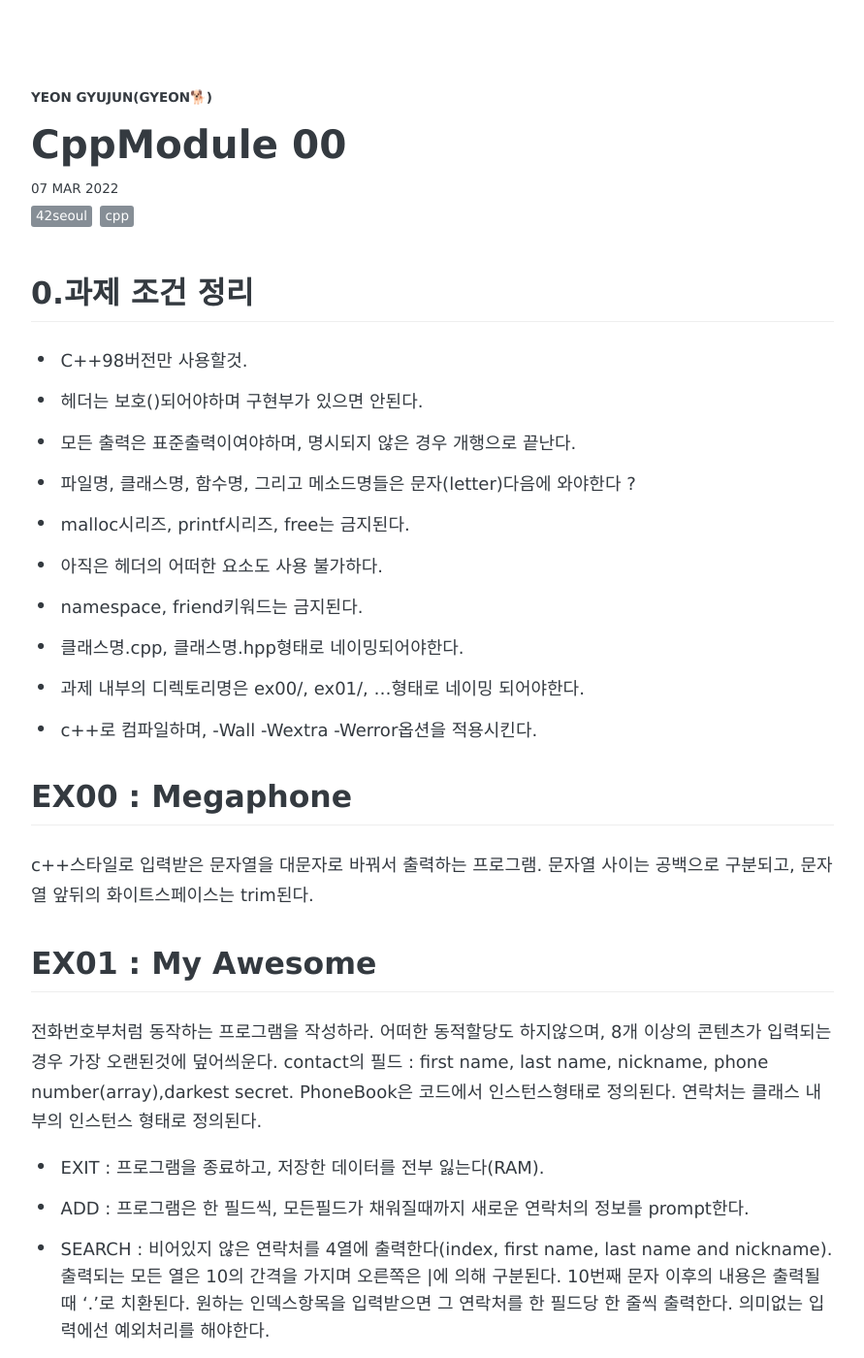
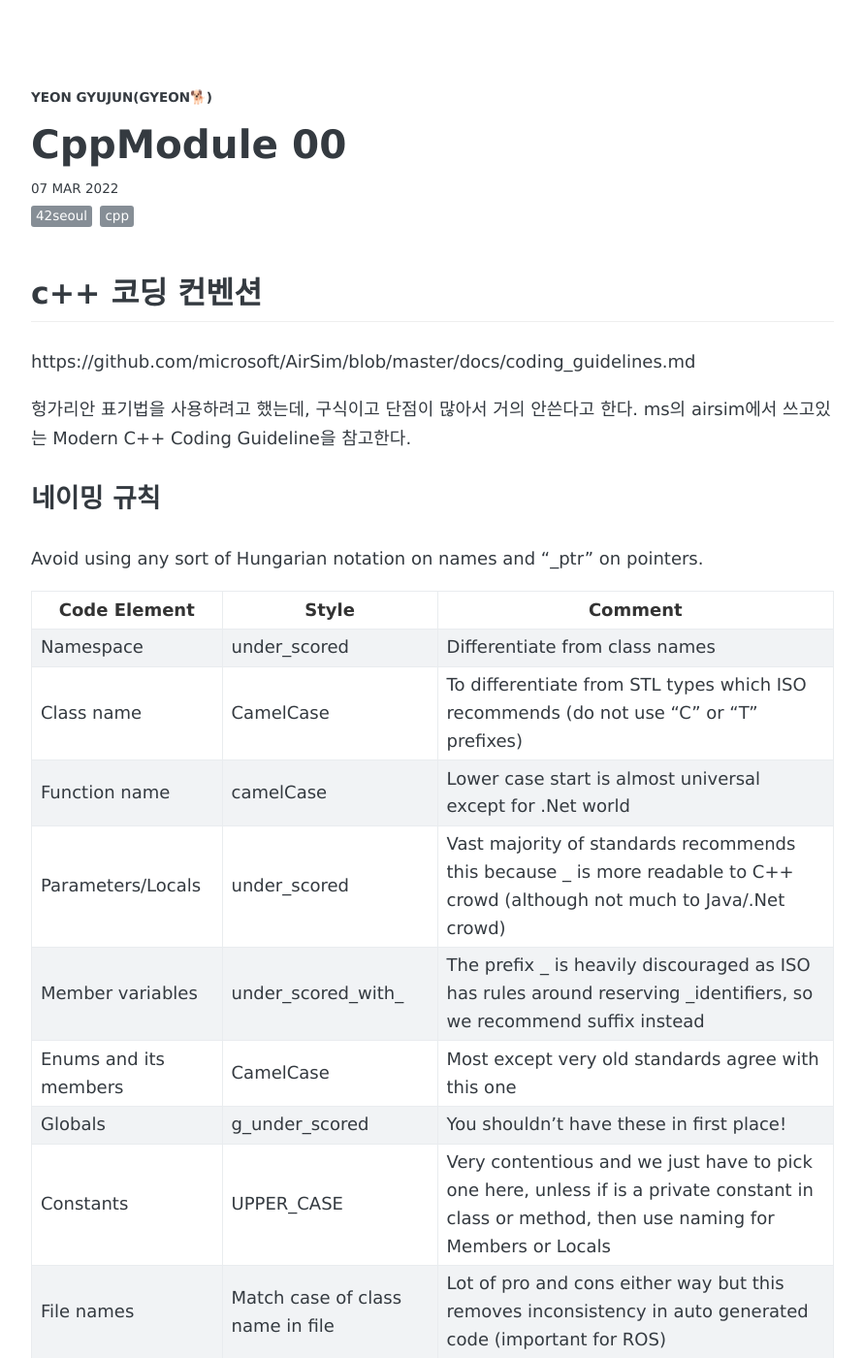
Before and after one commit to gyujun9403/gyujun9403.github.io, a Jekyll site: the page built from _posts/2022-03-07-CppModule00.md, in a window 1280 px wide and 1400 px high. Shown: the whole window at 97% size, without its empty margins (194-1085 px from the left). Built offline with Jekyll 4.4.1, drawn with Linux system fonts in a browser that asks for light colours; some web fonts are replaced; comment, search, counter and statistics services are not loaded; some of the changed text lies outside the part shown.

Commit message:
cpp module

```diff
--- a/_posts/2022-03-07-CppModule00.md
+++ b/_posts/2022-03-07-CppModule00.md
@@ -7,6 +7,26 @@ tags: [42Seoul, cpp]
 comments: true
 share: true
 ---
+## c++ 코딩 컨벤션
+https://github.com/microsoft/AirSim/blob/master/docs/coding_guidelines.md
+
+헝가리안 표기법을 사용하려고 했는데, 구식이고 단점이 많아서 거의 안쓴다고 한다. ms의 airsim에서 쓰고있는 Modern C++ Coding Guideline을 참고한다.
+
+### 네이밍 규칙
+Avoid using any sort of Hungarian notation on names and "_ptr" on pointers.
+
+| **Code Element** | **Style** | **Comment** |
+| --- | --- | --- |
+| Namespace | under\_scored | Differentiate from class names |
+| Class name | CamelCase | To differentiate from STL types which ISO recommends (do not use "C" or "T" prefixes) |
+| Function name | camelCase | Lower case start is almost universal except for .Net world |
+| Parameters/Locals | under\_scored | Vast majority of standards recommends this because \_ is more readable to C++ crowd (although not much to Java/.Net crowd) |
+| Member variables | under\_scored\_with\_ | The prefix \_ is heavily discouraged as ISO has rules around reserving \_identifiers, so we recommend suffix instead |
+| Enums and its members | CamelCase | Most except very old standards agree with this one |
+| Globals | g\_under\_scored | You shouldn't have these in first place! |
+| Constants | UPPER\_CASE | Very contentious and we just have to pick one here, unless if is a private constant in class or method, then use naming for Members or Locals |
+| File names | Match case of class name in file | Lot of pro and cons either way but this removes inconsistency in auto generated code (important for ROS) |
+
 
 ## 0.과제 조건 정리
 - C++98버전만 사용할것.
@@ -25,9 +45,13 @@ c++스타일로 입력받은 문자열을 대문자로 바꿔서 출력하는
 
 ## EX01 : My Awesome
 전화번호부처럼 동작하는 프로그램을 작성하라. 어떠한 동적할당도 하지않으며, 8개 이상의 콘텐츠가 입력되는 경우 가장 오랜된것에 덮어씌운다.
+
 contact의 필드 : first name, last name, nickname, phone number(array),darkest secret.
+
 PhoneBook은 코드에서 인스턴스형태로 정의된다.
+
 연락처는 클래스 내부의 인스턴스 형태로 정의된다.
+
 - EXIT : 프로그램을 종료하고, 저장한 데이터를 전부 잃는다(RAM).
 - ADD : 프로그램은 한 필드씩, 모든필드가 채워질때까지 새로운 연락처의 정보를 prompt한다.
 - SEARCH : 비어있지 않은 연락처를 4열에 출력한다(index, first name, last name and nickname).
@@ -35,3 +59,9 @@ PhoneBook은 코드에서 인스턴스형태로 정의된다.
 	원하는 인덱스항목을 입력받으면 그 연락처를 한 필드당 한 줄씩 출력한다. 의미없는 입력에선 예외처리를 해야한다.
 - 그 외의 입력은 버려진다.
 - EXIT될때까지 프로그램은 반복된다.
+
+설계 방식 : Phone book과 그 내부의 8개의 page로 구분.
+- page : Phone book으로 부터 입력되는 데이터를 저장하고 출력하는 클래스.
+- Phone book : 8개의 page클래스를 가지고 있고, 명령어 입력에 맞는 page 멤버함수를 출력하는 클래스.
+
+https://www.cplusplus.com/reference/
```
